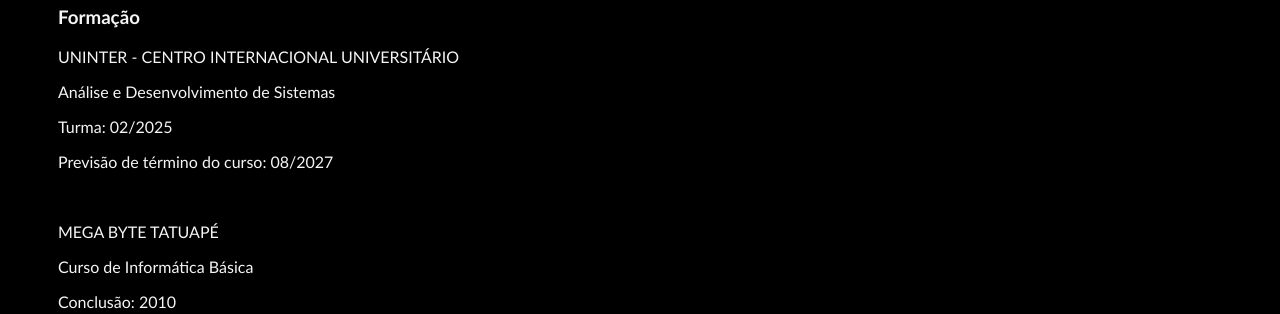
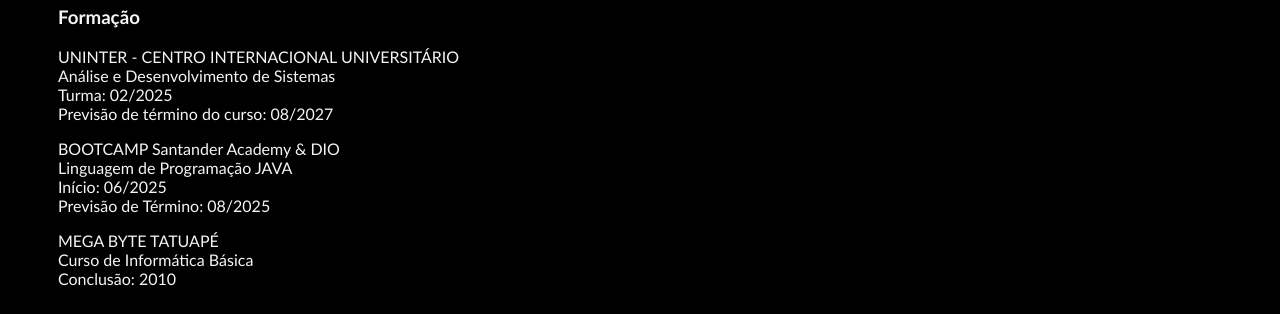
Before and after one commit to Ayane91/WenNascimento, a plain HTML site: page formation.html in a window 1280 px wide. Shown: the part 480-794 px from the top of the page. Drawn offline with Linux system fonts and the light colour scheme.

Commit message:
update
correção do corpo do texto.

```diff
--- a/formation.html
+++ b/formation.html
@@ -36,14 +36,28 @@
     <main>
         <section>
             <h3>Formação</h3>
-            <p>UNINTER - CENTRO INTERNACIONAL UNIVERSITÁRIO</p>
-            <p>Análise e Desenvolvimento de Sistemas</p>
-            <p>Turma: 02/2025</p>
-            <p>Previsão de término do curso: 08/2027</p>
+            <p>UNINTER - CENTRO INTERNACIONAL UNIVERSITÁRIO
             <br>
+            Análise e Desenvolvimento de Sistemas
+            <br>
+            Turma: 02/2025
+            <br>
+            Previsão de término do curso: 08/2027</p>
+
+            <p>BOOTCAMP Santander Academy & DIO
+            <br>
+            Linguagem de Programação JAVA
+            <br>
+            Início: 06/2025
+            <br>
+            Previsão de Término: 08/2025
+            </p>
+
             <p>MEGA BYTE TATUAPÉ
-            <p>Curso de Informática Básica</p>
-            <p>Conclusão: 2010</p>
+            <br>
+            Curso de Informática Básica
+            <br>
+            Conclusão: 2010</p>
         </section>
     </main>
 
```
Also changed, not shown: index.html (+4 -5 lines), portfolio.html (+3 -1 lines).
